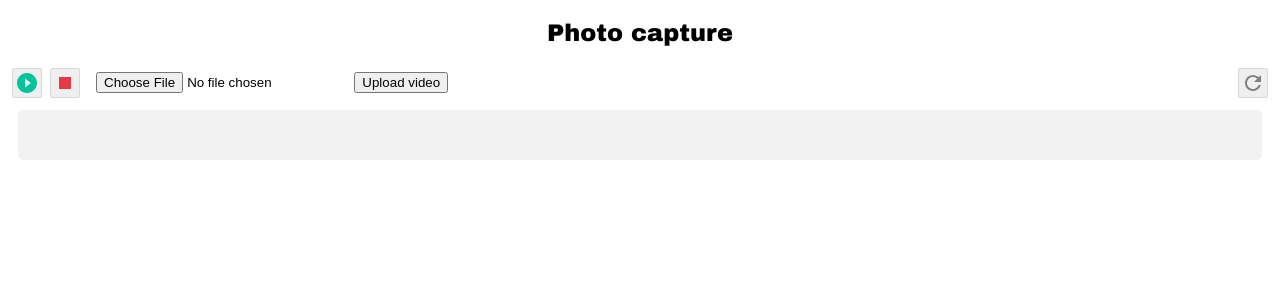
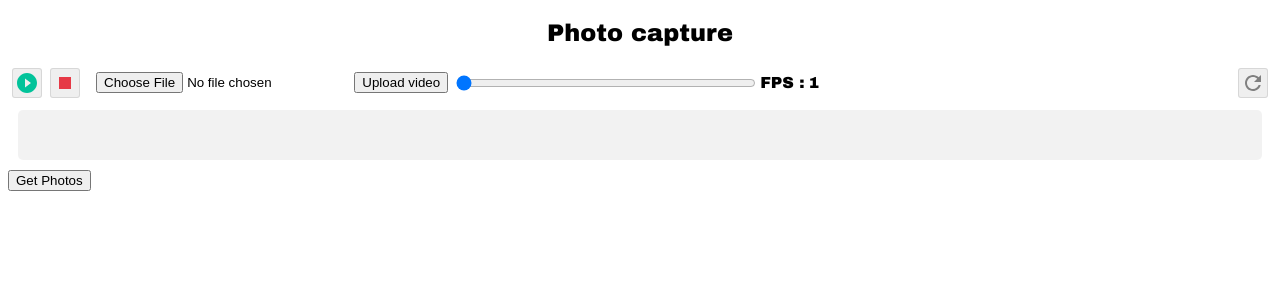
Before and after one commit to Corentin-pro/photo_capture, a Flask app: page / in a window 1280 px wide. Shown: the top 300 px of the page. Run offline with Flask 2, Linux system fonts and the light colour scheme; data that the repository does not hold is empty.

Commit message:
- Add fps option (both for photo capture and video upload) - Better UI

```diff
--- a/capture/app.py
+++ b/capture/app.py
@@ -14,10 +14,14 @@ import os
 import sys
 from logging import handlers, StreamHandler
 import logging
+import signal
 import subprocess
+import threading
+import time
 
 from flask import Flask, jsonify, redirect, request
-from flask_cors import CORS
+import pygame
+import pygame.camera
 
 from config import Config
 from controllers import index_controller
@@ -30,12 +34,34 @@ class PhotoCapture(object):
     app = Flask(__name__)
     app.config.from_object('config.Config')
 
-    CORS(app)  # cross domain でアクセス可能にする
+    logger = logging.getLogger("capture")
 
-    # Easy global variable to keep track of the capturing process
-    capture_process = None
-    photo_process = None
-    logger = logging.getLogger("capture")
+    video_process = None
+
+    capture_on = False
+
+    @staticmethod
+    def capture_photo(fps):
+        """
+        This function takes pictures from the camera.
+        It is meant to be threaded and started/stopped changing the class variable capture_on.
+        (capture_on should be True before before starting this function)
+        """
+        pygame.camera.init()
+        cam = pygame.camera.Camera("/dev/video0", (1024, 768))
+        cam.start()
+        PhotoCapture.logger.info("Capture start")
+        photo_iterator = 1
+        while PhotoCapture.capture_on:
+            pygame.image.save(
+                cam.get_image(),
+                os.path.join(Config.PHOTOS_DIR, "photo{:0>2d}.jpg".format(photo_iterator)))
+            photo_iterator += 1
+            time.sleep(1/fps)
+            if photo_iterator > 999:
+                PhotoCapture.capture_on = False
+        cam.stop()
+        PhotoCapture.logger.info("Capture stop")
 
     # ========== Routing ==========
 
@@ -48,28 +74,25 @@ class PhotoCapture(object):
     # ========== API ==========
 
     @staticmethod
-    @app.route('/api/start_capture', methods=['POST'])
-    def start_capture():
+    @app.route('/api/start_capture/<int:fps>', methods=['POST'])
+    def start_capture(fps):
         """Retrieves photos info"""
 
         return_status = "error"
         return_message = "Unknown error"
+
+        # Hard limit on fps at 30
+        if fps > 30:
+            fps = 30
         # Check no process is running
-        if PhotoCapture.capture_process is None or PhotoCapture.capture_process.returncode is not None:
-
-            # Killing the photo process before starting a new capture
-            if PhotoCapture.photo_process is not None:
-                if PhotoCapture.photo_process.returncode is None:
-                    PhotoCapture.photo_process.kill()
-                    PhotoCapture.photo_process = None
-
-            PhotoCapture.logger.info("Starting the capture")
-            # Max 1 min
-            command = "ffmpeg -y -f v4l2 -t 00:01:00 -i /dev/video0 " + os.path.join(Config.PHOTOS_DIR, "output.mp4")
-            PhotoCapture.capture_process = subprocess.Popen(command, shell=True, stdin=subprocess.PIPE)
-
+        if not PhotoCapture.capture_on:
             # Cleaning previous photos
             subprocess.call("rm " + Config.PHOTOS_DIR + "/*.jpg", shell=True)
+
+            PhotoCapture.capture_on = True
+            PhotoCapture.logger.info("Starting the capture")
+            capture_thread = threading.Thread(target=PhotoCapture.capture_photo, args=(fps,))
+            capture_thread.start()
             return_status = "ok"
             return_message = "Capture started"
         else:
@@ -85,26 +108,11 @@ class PhotoCapture(object):
 
         return_status = "error"
         return_message = "Unknown error"
+        # PhotoCapture.logger.info("Threads :")
+        # PhotoCapture.logger.info(threading.enumerate())
         # Kill previous capture process and process the video
-        if PhotoCapture.capture_process is not None:
-            if PhotoCapture.capture_process.returncode is None:
-                PhotoCapture.logger.info("Stoping the capture")
-                PhotoCapture.capture_process.communicate("q")
-            capture_return_code = PhotoCapture.capture_process.wait()
-            PhotoCapture.logger.info("Capture ended with code : %d", capture_return_code)
-            PhotoCapture.capture_process = None
-
-            command = "ffmpeg -i "\
-                + os.path.join(Config.PHOTOS_DIR, "output.mp4")\
-                + " -r 1 -f image2 -v warning -y "\
-                + os.path.join(Config.PHOTOS_DIR, "photo%3d.jpg")
-
-            # Killing the photo process before starting a new one
-            if PhotoCapture.photo_process is not None:
-                if PhotoCapture.photo_process.returncode is None:
-                    PhotoCapture.photo_process.kill()
-                    PhotoCapture.photo_process = None
-            PhotoCapture.photo_process = subprocess.Popen(command, shell=True)
+        if PhotoCapture.capture_on:
+            PhotoCapture.capture_on = False
             return_status = "ok"
             return_message = "Capture stoped"
         else:
@@ -118,15 +126,25 @@ class PhotoCapture(object):
     def photos():
         """Retrieves photos info"""
 
-        # Waiting for the photo process to finish
-        if PhotoCapture.photo_process is not None:
-            PhotoCapture.photo_process.wait()
-
         photo_list = []
         file_list = sorted(os.listdir(Config.PHOTOS_DIR))
         for file_name in file_list:
             if file_name.endswith(".jpg"):
                 photo_list.append({"path": os.path.join(Config.PHOTOS_DIR, file_name), "name": file_name})
+        return jsonify(status="ok", message=photo_list)
+
+    @staticmethod
+    @app.route('/api/refresh/<int:offset>', methods=['POST'])
+    def photos_offseted(offset):
+        """Retrieves photos info (with offset)"""
+
+        photo_list = []
+        file_list = sorted(os.listdir(Config.PHOTOS_DIR))
+        if offset < len(file_list):
+            file_list = file_list[offset:]
+            for file_name in file_list:
+                if file_name.endswith(".jpg"):
+                    photo_list.append({"path": os.path.join(Config.PHOTOS_DIR, file_name), "name": file_name})
         return jsonify(status="ok", message=photo_list)
 
     @staticmethod
@@ -148,28 +166,32 @@ class PhotoCapture(object):
         return redirect(zip_path)
 
     @staticmethod
-    @app.route('/api/upload', methods=['POST'])
-    def upload():
+    @app.route('/api/upload/<int:fps>', methods=['POST'])
+    def upload(fps):
         """Upload video"""
 
         movie_file = request.files['movie']
         if movie_file:
+
+            # Killing previous video process
+            if PhotoCapture.video_process:
+                if not PhotoCapture.video_process.returncode:
+                    PhotoCapture.logger.info("Stopping previous process")
+                    # Killing all the ffmep processes/subprocesses
+                    subprocess.call("kill -9 $(pidof ffmpeg)", shell=True)
+                PhotoCapture.video_process = None
+
             movie_file.save(os.path.join(Config.PHOTOS_DIR, "output.mp4"))
 
             # Cleaning previous photos
             subprocess.call("rm " + Config.PHOTOS_DIR + "/*.jpg", shell=True)
 
-            command = "ffmpeg -i "\
-                + os.path.join(Config.PHOTOS_DIR, "output.mp4")\
-                + " -r 1 -f image2 -v warning -y "\
-                + os.path.join(Config.PHOTOS_DIR, "photo%3d.jpg")
+            command = "ffmpeg -i %s  -r %d -f image2 -v warning -y %s" %\
+                (os.path.join(Config.PHOTOS_DIR, "output.mp4"),
+                 fps,
+                 os.path.join(Config.PHOTOS_DIR, "photo%3d.jpg"))
 
-            # Killing the photo process before starting a new one
-            if PhotoCapture.photo_process is not None:
-                if PhotoCapture.photo_process.returncode is None:
-                    PhotoCapture.photo_process.kill()
-                    PhotoCapture.photo_process = None
-            PhotoCapture.photo_process = subprocess.Popen(command, shell=True)
+            PhotoCapture.video_process = subprocess.Popen(command, shell=True)
 
         return redirect("/")
 
--- a/capture/static/css/index.css
+++ b/capture/static/css/index.css
@@ -24,6 +24,10 @@ button.disabled
 h1
 {
     text-align: center;
+}
+input[type="range"]
+{
+    width: 300px;
 }
 label
 {
@@ -83,6 +87,8 @@ label
     min-height: 50px;
     background: rgba(125,125,125,0.1);
     border-radius: 5px;
+    max-height: 66vh;
+    overflow-y: auto;
 }
 #photo-container > *
 {
--- a/capture/templates/index.html
+++ b/capture/templates/index.html
@@ -14,22 +14,41 @@
       <button id="button-start" onclick="start_capture()" title="Start capture">&nbsp;</button>
       <button id="button-stop" onclick="stop_capture()" title="Stop capture">&nbsp;</button>
       <span id="action-result"></span>
-      <form action="/api/upload" method="post" enctype="multipart/form-data">
+      <form id="form-upload" action="/api/upload" method="post" enctype="multipart/form-data">
         <input type="file" name="movie" />
         <input type="submit" value="Upload video" />
       </form>
+      <input type="range" id="range-fps" min="1" max="30" step="1" value="1">
+      FPS : <span id="fps"></span>
       <button id="button-refresh" onclick="refresh_photos()" title="Refresh photos">&nbsp;</button>
     </div>
     <div id="video-container"></div>
-    <form id="photo-container" action="/api/download" method="post" enctype="application/x-www-form-urlencoded"></form>
+    <form action="/api/download" method="post" enctype="application/x-www-form-urlencoded">
+      <div id="photo-container"></div>
+      <input type="submit" value="Get Photos" />
+    </form>
   </section>
 
   <script>
 var start_button_element = document.getElementById("button-start");
 var stop_button_element = document.getElementById("button-stop");
 var action_result_element = document.getElementById("action-result");
+var upload_form_element = document.getElementById("form-upload");
+var fps_range_element = document.getElementById("range-fps");
+var fps_element = document.getElementById("fps");
+
 var video_container_element = document.getElementById("video-container");
 var photo_container_element = document.getElementById("photo-container");
+
+var refresh_interval_id;
+
+function refresh_fps()
+{
+  fps_element.innerHTML = fps_range_element.value;
+  upload_form_element.setAttribute("action", "/api/upload/" + fps_range_element.value);
+}
+fps_range_element.oninput = refresh_fps;
+refresh_fps();
 
 function start_capture()
 {
@@ -48,6 +67,20 @@ function start_capture()
           {
             start_button_element.classList.add('disabled');
           }
+
+          // Clean the photo container
+          while (photo_container_element.hasChildNodes())
+          {
+            photo_container_element.removeChild(photo_container_element.lastChild);
+          }
+
+          // Start auto refreshing
+          interval = Math.trunc(1000 / fps_range_element.value);
+          if(interval < 300)
+          {
+            interval = 300;
+          }
+          refresh_interval_id = setInterval(add_photos, interval);
         }
       }
       else
@@ -56,12 +89,18 @@ function start_capture()
       }
     }
   };
-  http_request.open('POST', '/api/start_capture', true);
+  http_request.open('POST', '/api/start_capture/' + fps_range_element.value, true);
   http_request.send();
 }
 
 function stop_capture()
 {
+  // Stop auto refreshing
+  if(refresh_interval_id)
+  {
+    clearInterval(refresh_interval_id)
+  }
+
   var http_request = new XMLHttpRequest();
   http_request.onreadystatechange = function()
   {
@@ -91,7 +130,55 @@ function stop_capture()
   http_request.send();
 }
 
+function add_photos()
+{
+  var http_request = new XMLHttpRequest();
+  http_request.onreadystatechange = function()
+  {
+    if (this.readyState == 4 && this.status == 200)
+    {
+      if(result_json = JSON.parse(this.responseText))
+      {
+        var new_photo_div;
+        var new_photo_checkbox;
+        var new_photo_label;
+        var new_photo_img;
+        var date = new Date();
+        var id = 0;
+        result_json.message.forEach( function(photo) {
+          new_photo_div = document.createElement('div');
+          new_photo_checkbox = document.createElement('input');
+          new_photo_checkbox.className = 'checkbox';
+          new_photo_checkbox.type = 'checkbox';
+          new_photo_checkbox.name = 'photos[]';
+          new_photo_checkbox.value = photo.name;
+          new_photo_checkbox.id = id;
+          new_photo_label = document.createElement('label');
+          new_photo_label.title = photo.name;
+          new_photo_label.setAttribute('for', id);
+          new_photo_img = document.createElement('img');
+          new_photo_img.src = photo.path + '?' + date.getTime();
+
+          new_photo_label.appendChild(new_photo_img);
+          new_photo_div.appendChild(new_photo_checkbox);
+          new_photo_div.appendChild(new_photo_label);
+          photo_container_element.appendChild(new_photo_div);
+          id += 1;
+        });
+        photo_container_element.scrollTop = photo_container_element.scrollHeight;
+      }
+    }
+  };
+  http_request.open('POST', '/api/refresh/' + photo_container_element.children.length, true);
+  http_request.send();
+}
+
 function refresh_photos()
+{
+  var http_request = new XMLHttpRequest();
+  http_request.onreadystatechange = function()
+  {
+    if (this.readyState == 4 && this.status == 200)
     {
       while (video_container_element.hasChildNodes())
       {
@@ -101,12 +188,6 @@ function refresh_photos()
       {
         photo_container_element.removeChild(photo_container_element.lastChild);
       }
-
-  var http_request = new XMLHttpRequest();
-  http_request.onreadystatechange = function()
-  {
-    if (this.readyState == 4 && this.status == 200)
-    {
       /*
       // Refreshing the video
       var new_video_element = document.createElement('video');
@@ -145,16 +226,14 @@ function refresh_photos()
           photo_container_element.appendChild(new_photo_div);
           id += 1;
         });
-        new_photo_div = document.createElement('input');
-        new_photo_div.type = 'submit';
-        new_photo_div.value = 'Get photos';
-        photo_container_element.appendChild(new_photo_div);
       }
     }
   };
   http_request.open('POST', '/api/refresh', true);
   http_request.send();
 }
+
+refresh_photos();
   </script>
 
 </body>
--- a/docker-build/requirements.txt
+++ b/docker-build/requirements.txt
@@ -1,2 +1 @@
 Flask==0.11
-Flask-Cors==2.1.3
```
Also changed, not shown: 2 other files. Lines whose indentation alone changed are shown as unchanged.
